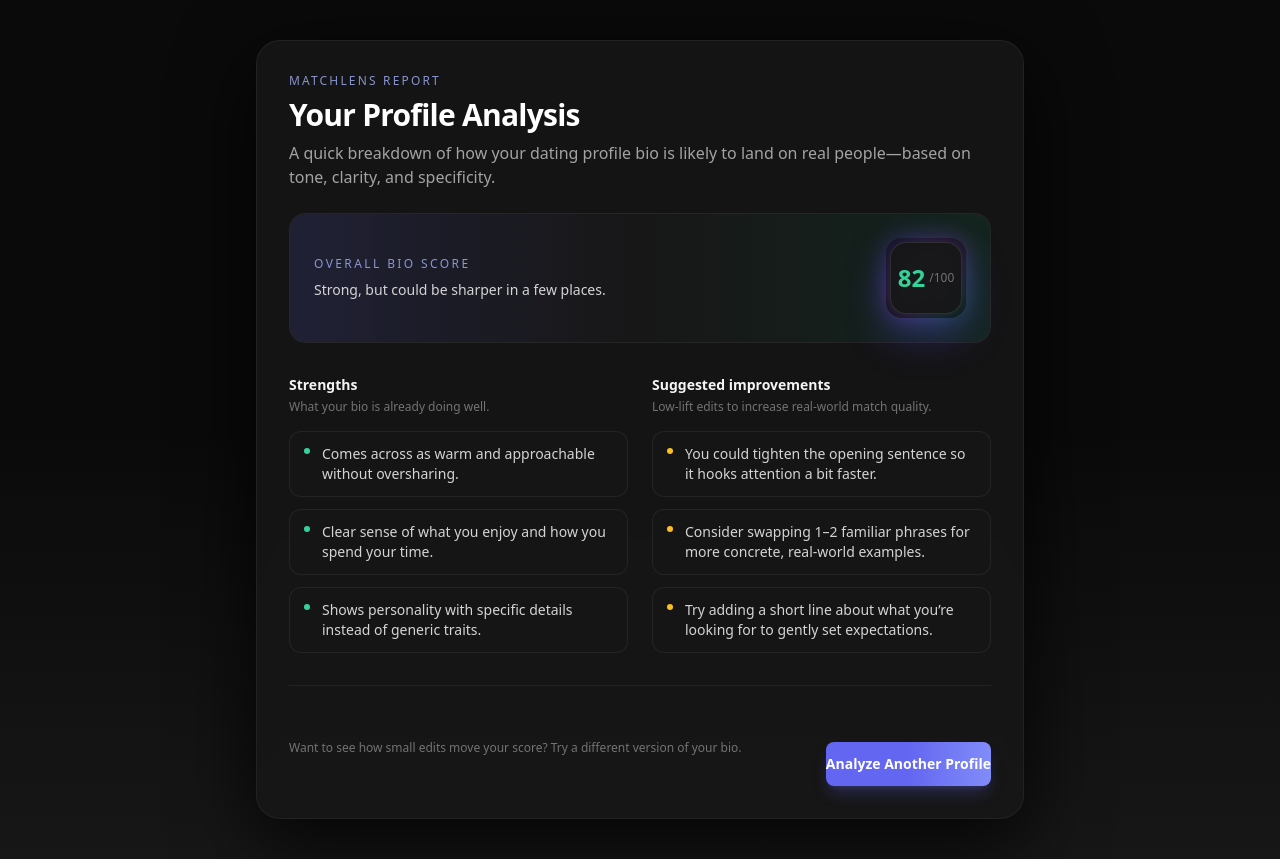
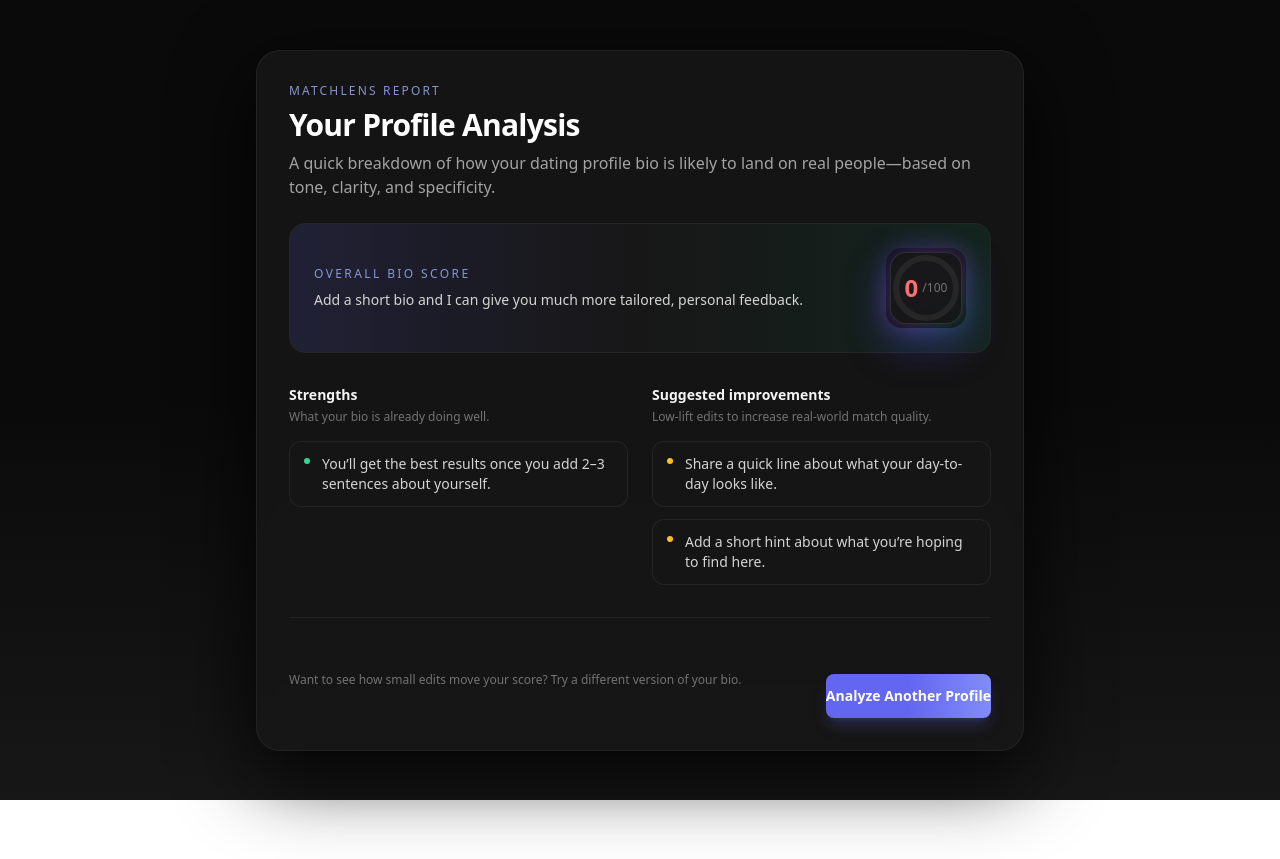
Before and after one commit to DevAnurag9/MatchLens, a React app in the folder Frontend/: page /results in a window 1280 px wide. After the commit the page ends 800 px from the top, so only its background shows below. Built offline with nearby package versions, Linux system fonts and the light colour scheme; the HTML template or start-up script is replaced by a standard one.

Commit message:
refine: improve AI-like profile analysis logic

```diff
--- a/Frontend/src/screens/AnalyzingScreen.tsx
+++ b/Frontend/src/screens/AnalyzingScreen.tsx
@@ -1,5 +1,5 @@
 import { useEffect, useState } from "react";
-import { useNavigate } from "react-router-dom";
+import { useLocation, useNavigate } from "react-router-dom";
 import { motion, AnimatePresence } from "framer-motion";
 
 const ANALYSIS_STEPS = [
@@ -11,15 +11,18 @@
 
 function AnalyzingScreen() {
   const navigate = useNavigate();
+  const location = useLocation();
+  const state = location.state as { bio?: string } | null;
+  const bio = state?.bio ?? "";
   const [stepIndex, setStepIndex] = useState(0);
 
   useEffect(() => {
     const timer = setTimeout(() => {
-      navigate("/results");
+      navigate("/results", { state: { bio } });
     }, 3000);
 
     return () => clearTimeout(timer);
-  }, [navigate]);
+  }, [navigate, bio]);
 
   useEffect(() => {
     const interval = setInterval(() => {
--- a/Frontend/src/screens/ResultsScreen.tsx
+++ b/Frontend/src/screens/ResultsScreen.tsx
@@ -1,26 +1,12 @@
 import { useEffect, useState } from "react";
-import { useNavigate } from "react-router-dom";
+import { useLocation, useNavigate } from "react-router-dom";
 import { motion, useMotionValue, useTransform, animate } from "framer-motion";
 import PrimaryButton from "../components/PrimaryButton";
+import { analyzeProfile } from "../utils/analyzeProfile";
 
 const SECTION_TRANSITION = {
   duration: 0.45,
   ease: [0.16, 1, 0.3, 1] as const,
-};
-
-const MOCK_RESULTS = {
-  overallScore: 82,
-  verdict: "Strong, but could be sharper in a few places.",
-  strengths: [
-    "Comes across as warm and approachable without oversharing.",
-    "Clear sense of what you enjoy and how you spend your time.",
-    "Shows personality with specific details instead of generic traits.",
-  ],
-  improvements: [
-    "You could tighten the opening sentence so it hooks attention a bit faster.",
-    "Consider swapping 1–2 familiar phrases for more concrete, real-world examples.",
-    "Try adding a short line about what you’re looking for to gently set expectations.",
-  ],
 };
 
 const listVariants = {
@@ -41,6 +27,10 @@
 function ResultsScreen() {
   const [loading, setLoading] = useState(true);
   const navigate = useNavigate();
+  const location = useLocation();
+  const state = location.state as { bio?: string } | null;
+  const bio = state?.bio ?? "";
+  const analysis = analyzeProfile(bio);
 
   useEffect(() => {
     const timer = setTimeout(() => setLoading(false), 1500);
@@ -123,7 +113,7 @@
                   Overall bio score
                 </p>
                 <p className="mt-2 text-sm text-neutral-300">
-                  {MOCK_RESULTS.verdict}
+                  {analysis.verdict}
                 </p>
               </div>
 
@@ -133,7 +123,7 @@
                 transition={{ ...SECTION_TRANSITION, delay: 0.16 }}
                 className="flex items-center justify-end sm:justify-center"
               >
-                <AnimatedScore value={MOCK_RESULTS.overallScore} />
+                <AnimatedScore value={analysis.score} />
               </motion.div>
             </div>
           </motion.section>
@@ -160,7 +150,7 @@
                 initial="hidden"
                 animate="visible"
               >
-                {MOCK_RESULTS.strengths.map((item) => (
+                {analysis.strengths.map((item) => (
                   <motion.li
                     key={item}
                     variants={listItemVariants}
@@ -188,7 +178,7 @@
                 initial="hidden"
                 animate="visible"
               >
-                {MOCK_RESULTS.improvements.map((item) => (
+                {analysis.improvements.map((item) => (
                   <motion.li
                     key={item}
                     variants={listItemVariants}
@@ -234,6 +224,10 @@
   const score = useMotionValue(0);
   const rounded = useTransform(score, (latest) => Math.round(latest));
   const [display, setDisplay] = useState(0);
+  const progress = useTransform(score, (latest) => Math.max(0, Math.min(100, latest)) / 100);
+  const radius = 30;
+  const circumference = 2 * Math.PI * radius;
+  const strokeOffset = useTransform(progress, (p) => circumference * (1 - p));
 
   useEffect(() => {
     const controls = animate(score, value, {
@@ -252,16 +246,46 @@
   }, [rounded]);
 
   const textColor =
-    value < 50
+    value < 40
       ? "text-red-400"
-      : value <= 75
-      ? "text-amber-300"
+      : value <= 70
+      ? "text-yellow-300"
       : "text-emerald-400";
+
+  const ringColor =
+    value < 40 ? "#f87171" : value <= 70 ? "#facc15" : "#4ade80";
 
   return (
     <div className="relative flex h-20 w-20 items-center justify-center rounded-2xl bg-neutral-950/80 shadow-[0_18px_40px_rgba(79,70,229,0.35)]">
       <div className="absolute inset-[2px] rounded-2xl bg-gradient-to-br from-indigo-600 via-purple-500 to-emerald-500 opacity-40 blur-md" />
       <div className="relative flex h-[72px] w-[72px] items-center justify-center rounded-2xl bg-neutral-900/95 border border-neutral-700/60">
+        <svg
+          className="absolute h-[72px] w-[72px] -rotate-90 text-neutral-800"
+          viewBox="0 0 72 72"
+          aria-hidden="true"
+        >
+          <circle
+            cx="36"
+            cy="36"
+            r={radius}
+            fill="transparent"
+            stroke="currentColor"
+            strokeWidth="6"
+          />
+          <motion.circle
+            cx="36"
+            cy="36"
+            r={radius}
+            fill="transparent"
+            stroke={ringColor}
+            strokeWidth="6"
+            strokeLinecap="round"
+            style={{
+              strokeDasharray: circumference,
+              strokeDashoffset: strokeOffset,
+            }}
+          />
+        </svg>
         <span className={`text-2xl font-semibold ${textColor}`}>
           {display}
         </span>
--- a/Frontend/src/screens/UploadScreen.tsx
+++ b/Frontend/src/screens/UploadScreen.tsx
@@ -17,7 +17,7 @@
 
     setTimeout(() => {
       setLoading(false);
-      navigate("/analyzing");
+      navigate("/analyzing", { state: { bio } });
     }, 2000);
   };
 
--- /dev/null
+++ b/Frontend/src/utils/analyzeProfile.ts
@@ -0,0 +1,252 @@
+export type ProfileAnalysis = {
+  tone: "Friendly" | "Confident" | "Generic" | "Neutral";
+  score: number;
+  strengths: string[];
+  improvements: string[];
+  verdict: string;
+};
+
+const GENERIC_PHRASES = [
+  "love to travel",
+  "love travelling",
+  "i love to travel",
+  "foodie",
+  "down to earth",
+  "easygoing",
+  "easy-going",
+  "love to laugh",
+  "love making people laugh",
+  "looking for someone who",
+  "partner in crime",
+  "good vibes only",
+  "work hard play hard",
+];
+
+const CONFIDENT_PHRASES = [
+  "i am",
+  "i'm",
+  "i am someone who",
+  "i love",
+  "i enjoy",
+  "i like",
+  "i work as",
+  "i lead",
+  "i run",
+  "i value",
+  "i care about",
+  "i'm passionate about",
+];
+
+const INTEREST_KEYWORDS = [
+  "travel",
+  "travelling",
+  "hiking",
+  "hike",
+  "running",
+  "run",
+  "gym",
+  "fitness",
+  "books",
+  "reading",
+  "music",
+  "concerts",
+  "cooking",
+  "baking",
+  "coffee",
+  "tea",
+  "dogs",
+  "dog",
+  "cats",
+  "cat",
+  "movies",
+  "films",
+  "art",
+];
+
+const WORK_KEYWORDS = [
+  "engineer",
+  "developer",
+  "designer",
+  "teacher",
+  "doctor",
+  "nurse",
+  "student",
+  "lawyer",
+  "founder",
+  "manager",
+  "consultant",
+  "researcher",
+];
+
+const LOOKING_FOR_PHRASES = [
+  "looking for",
+  "here for",
+  "hoping to find",
+  "open to",
+  "interested in",
+];
+
+function includesAny(source: string, phrases: string[]): string | undefined {
+  for (const phrase of phrases) {
+    if (source.includes(phrase)) return phrase;
+  }
+  return undefined;
+}
+
+export function analyzeProfile(bio: string): ProfileAnalysis {
+  const raw = bio.trim();
+
+  if (!raw) {
+    return {
+      tone: "Neutral",
+      score: 0,
+      strengths: [
+        "You’ll get the best results once you add 2–3 sentences about yourself.",
+      ],
+      improvements: [
+        "Share a quick line about what your day-to-day looks like.",
+        "Add a short hint about what you’re hoping to find here.",
+      ],
+      verdict:
+        "Add a short bio and I can give you much more tailored, personal feedback.",
+    };
+  }
+
+  const lower = raw.toLowerCase();
+
+  const hasEmoji = /[\u{1F300}-\u{1FAFF}]/u.test(raw);
+  const hasExclamation = raw.includes("!");
+  const genericPhrase = includesAny(lower, GENERIC_PHRASES);
+  const confidentPhrase = includesAny(lower, CONFIDENT_PHRASES);
+  const interestKeyword = includesAny(lower, INTEREST_KEYWORDS);
+  const workKeyword = includesAny(lower, WORK_KEYWORDS);
+  const lookingForPhrase = includesAny(lower, LOOKING_FOR_PHRASES);
+
+  let tone: ProfileAnalysis["tone"] = "Neutral";
+
+  if (hasEmoji && hasExclamation) {
+    tone = "Friendly";
+  } else if (confidentPhrase) {
+    tone = "Confident";
+  } else if (genericPhrase) {
+    tone = "Generic";
+  }
+
+  const strengths: string[] = [];
+  const improvements: string[] = [];
+
+  const length = raw.length;
+  const isShort = length < 40;
+  const isMedium = length >= 40 && length < 90;
+
+  let score = 55;
+
+  // Strengths
+  if (tone === "Friendly") {
+    strengths.push(
+      "Your bio reads friendly and approachable, which makes it easier for people to start a conversation."
+    );
+    score += 5;
+  }
+
+  if (tone === "Confident") {
+    strengths.push(
+      "Your first-person language makes you sound clear and confident about who you are."
+    );
+    score += 7;
+  }
+
+  if (interestKeyword) {
+    strengths.push(
+      `You mention specific interests like “${interestKeyword}”, which gives people something real to connect with.`
+    );
+  }
+
+  if (workKeyword) {
+    strengths.push(
+      "You hint at your work or studies, which adds helpful context without turning into a résumé."
+    );
+  }
+
+  if (!isShort && !isMedium) {
+    score += 10;
+    strengths.push(
+      "You share enough detail for someone to get a genuine sense of your life."
+    );
+  } else if (!isShort && !interestKeyword) {
+    score += 4;
+    strengths.push(
+      "Even in a shorter bio, you still give a clear snapshot of who you are."
+    );
+  }
+
+  // Improvements
+  if (isShort) {
+    score -= 10;
+    improvements.push(
+      "Add one or two more sentences so people get more than just a headline view of you."
+    );
+  }
+
+  if (!lookingForPhrase) {
+    score -= 3;
+    improvements.push(
+      "Include a short line about what you’re hoping to find here, so matches can quickly see if you’re aligned."
+    );
+  }
+
+  if (genericPhrase) {
+    score -= 4;
+    improvements.push(
+      `Instead of phrases like “${genericPhrase}”, try one specific example or story that shows what you mean.`
+    );
+  }
+
+  if (!interestKeyword) {
+    score -= 3;
+    improvements.push(
+      "Mention one concrete hobby, interest, or weekend activity to make your bio more memorable."
+    );
+  }
+
+  // Make sure improvements stay concise and non-repetitive
+  const uniqueImprovements = Array.from(new Set(improvements)).slice(0, 4);
+
+  if (tone === "Generic") {
+    score -= 3;
+  }
+
+  if (score < 0) score = 0;
+  if (score > 100) score = 100;
+
+  // Verdict
+  let verdict: string;
+
+  if (isShort) {
+    verdict =
+      "You’ve got a solid opener; a bit more texture will help people instantly understand who they’re swiping on.";
+  } else if (tone === "Friendly" && genericPhrase) {
+    verdict =
+      "You come across warm and approachable; swapping in a few concrete details would keep it from blending in.";
+  } else if (tone === "Friendly") {
+    verdict =
+      "You feel warm and easy to approach—that’s a strong foundation to build the rest of your bio on.";
+  } else if (tone === "Confident") {
+    verdict =
+      "You come across confident and grounded without slipping into résumé mode, which tends to work well on dating apps.";
+  } else if (tone === "Generic") {
+    verdict =
+      "You read as pleasant but a bit familiar—adding a few sharp specifics will help you stand out in a crowd.";
+  } else {
+    verdict =
+      "Your bio gives a clear quick snapshot; one or two vivid details would make it feel even more memorable.";
+  }
+
+  return {
+    tone,
+    score,
+    strengths,
+    improvements: uniqueImprovements,
+    verdict,
+  };
+}
```
